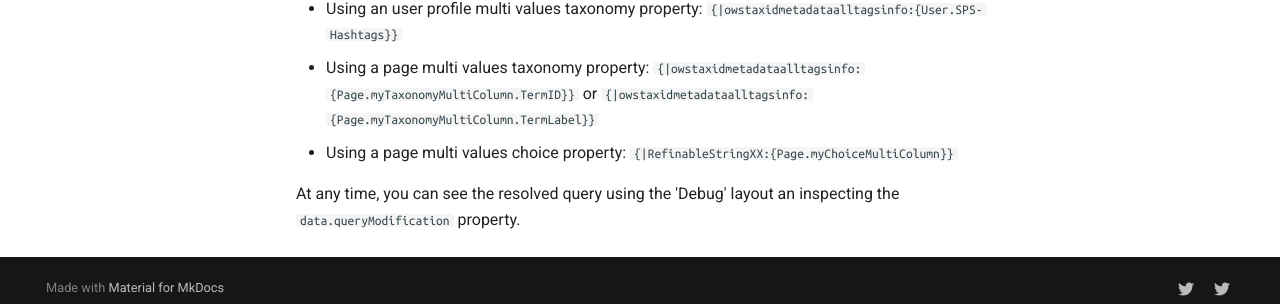
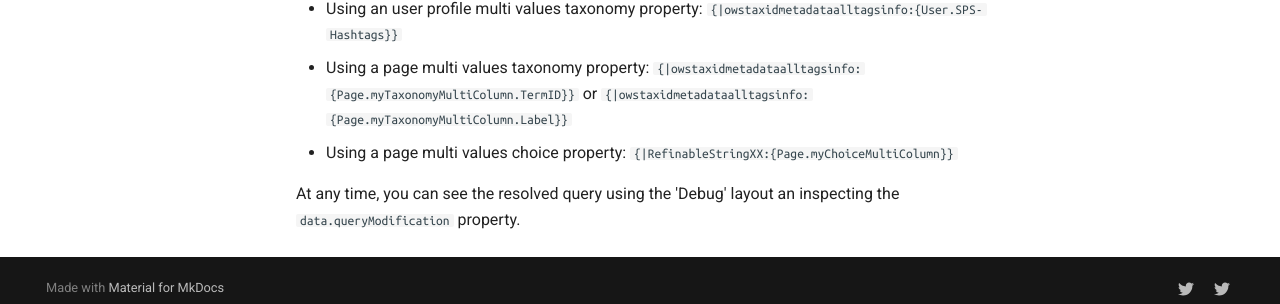
Before and after one commit to dominic5perezd/pnp-modern-search, an MkDocs documentation site: the page built from docs/usage/search-results/tokens.md, in a window 1280 px wide and 900 px high, scrolled down 3049 px. Shown: the part 579-883 px from the top of the window. Built offline with MkDocs 1.6.1 and Material for MkDocs 9.7.7, drawn with Linux system fonts in a browser that asks for light colours; comment, search, counter and statistics services are not loaded.

Commit message:
Update tokens.md
Example should be Page.myTaxonomyMultiColumn.Label (not TermLabel)

```diff
--- a/docs/usage/search-results/tokens.md
+++ b/docs/usage/search-results/tokens.md
@@ -97,7 +97,7 @@ To deal with mutli valued properties (like taxonomy multi or choices SharePoint
 **Examples:**
 
 - Using an user profile multi values taxonomy property: `{|owstaxidmetadataalltagsinfo:{User.SPS-Hashtags}}`
-- Using a page multi values taxonomy property: `{|owstaxidmetadataalltagsinfo:{Page.myTaxonomyMultiColumn.TermID}}` or `{|owstaxidmetadataalltagsinfo:{Page.myTaxonomyMultiColumn.TermLabel}}`
+- Using a page multi values taxonomy property: `{|owstaxidmetadataalltagsinfo:{Page.myTaxonomyMultiColumn.TermID}}` or `{|owstaxidmetadataalltagsinfo:{Page.myTaxonomyMultiColumn.Label}}`
 - Using a page multi values choice property: `{|RefinableStringXX:{Page.myChoiceMultiColumn}}`
 
 At any time, you can see the resolved query using the 'Debug' layout an inspecting the `data.queryModification` property.
```
